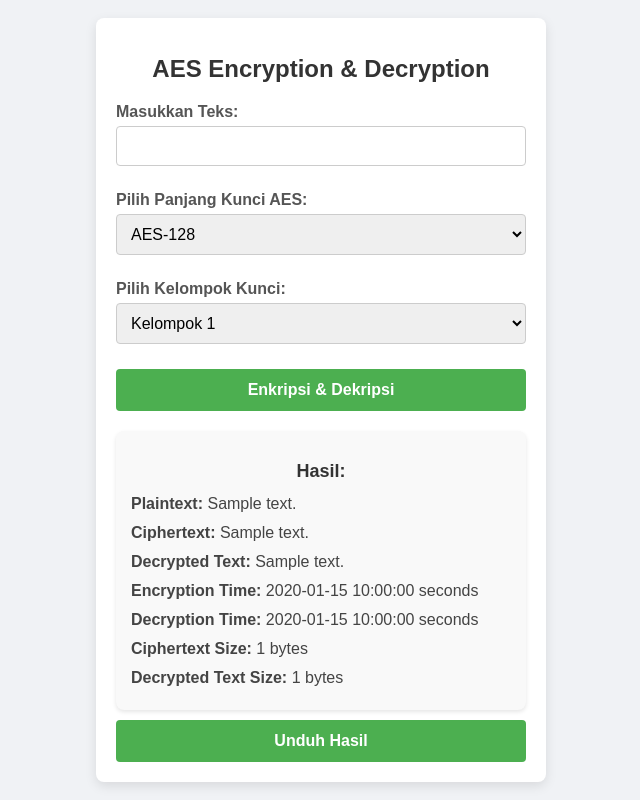
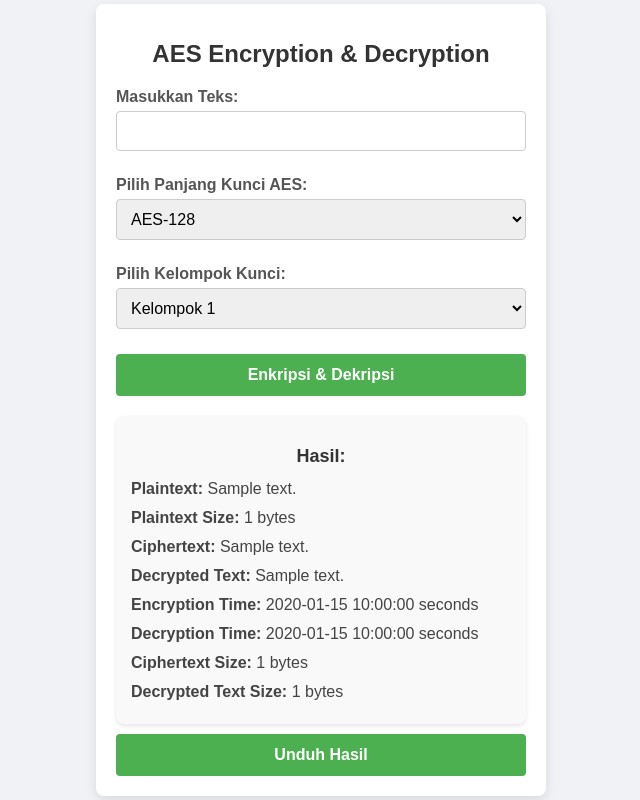
Before and after one commit to gustiwdr/aes-cryptography, a Flask app: template templates/index.html in a window 1280 px wide. Shown: the whole page, without its empty margins (319-959 px from the left). Run offline with Flask 3, Linux system fonts and the light colour scheme; the template is opened without the code that fills it: most values are stand-ins (such as "Sample title", 1, 10 or a date in 2020).

Commit message:
tambahan plaintext size

```diff
--- a/app.py
+++ b/app.py
@@ -38,6 +38,9 @@ def index():
         aes_choice = request.form['aes_choice']
         key_option = request.form['key_option']
 
+        # Menghitung ukuran plaintext
+        plaintext_size = len(plaintext.encode())  # Menghitung ukuran dalam byte
+
         # Define keys for each kelompok and AES type
         keys = {
             "1": {
@@ -77,29 +80,30 @@ def index():
         decryption_time = time.time() - start_time
         decrypted_size = len(decrypted_text.encode())
 
-        # Prepare file content for download
-        content = (
-            f"Plaintext: {plaintext}\n"
-            f"Ciphertext: {ciphertext}\n"
-            f"Decrypted Text: {decrypted_text}\n"
-            f"Encryption Time: {encryption_time} seconds\n"
-            f"Decryption Time: {decryption_time} seconds\n"
-            f"Ciphertext Size: {ciphertext_size} bytes\n"
-            f"Decrypted Text Size: {decrypted_size} bytes\n"
-        )
+        # Save results to a file
+        filename = f"{key_option}_AES_{aes_choice}_result.txt"
+        with open(filename, "w") as file:
+            file.write(f"Plaintext: {plaintext}\n")
+            file.write(f"Plaintext Size: {plaintext_size} bytes\n")
+            file.write(f"Ciphertext: {ciphertext}\n")
+            file.write(f"Decrypted Text: {decrypted_text}\n")
+            file.write(f"Encryption Time: {encryption_time} seconds\n")
+            file.write(f"Decryption Time: {decryption_time} seconds\n")
+            file.write(f"Ciphertext Size: {ciphertext_size} bytes\n")
+            file.write(f"Decrypted Text Size: {decrypted_size} bytes\n")
 
-        # Create a virtual file in memory
-        file = io.BytesIO(content.encode('utf-8'))
-        file.seek(0)
-
-        # Send file to user as a download
-        return send_file(
-            file,
-            as_attachment=True,
-            download_name="hasil_enkripsi.txt",
-            mimetype='text/plain'
-        )
-
+        return render_template('index.html',
+                               plaintext=plaintext,
+                               plaintext_size=plaintext_size,
+                               ciphertext=ciphertext,
+                               decrypted_text=decrypted_text,
+                               encryption_time=encryption_time,
+                               decryption_time=decryption_time,
+                               ciphertext_size=ciphertext_size,
+                               decrypted_size=decrypted_size,
+                               aes_choice=aes_choice,
+                               key_option=key_option,
+                               download_link=filename)
     return render_template('index.html')
 
 if __name__ == '__main__':
--- a/templates/index.html
+++ b/templates/index.html
@@ -132,6 +132,7 @@
         <div class="output">
             <h2>Hasil:</h2>
             <p><strong>Plaintext:</strong> {{ plaintext }}</p>
+            <p><strong>Plaintext Size:</strong> {{ plaintext_size }} bytes</p>
             <p><strong>Ciphertext:</strong> {{ ciphertext }}</p>
             <p><strong>Decrypted Text:</strong> {{ decrypted_text }}</p>
             <p><strong>Encryption Time:</strong> {{ encryption_time }} seconds</p>
```
Also changed, not shown: 1_AES_1_result.txt (added, +8 -0 lines).
